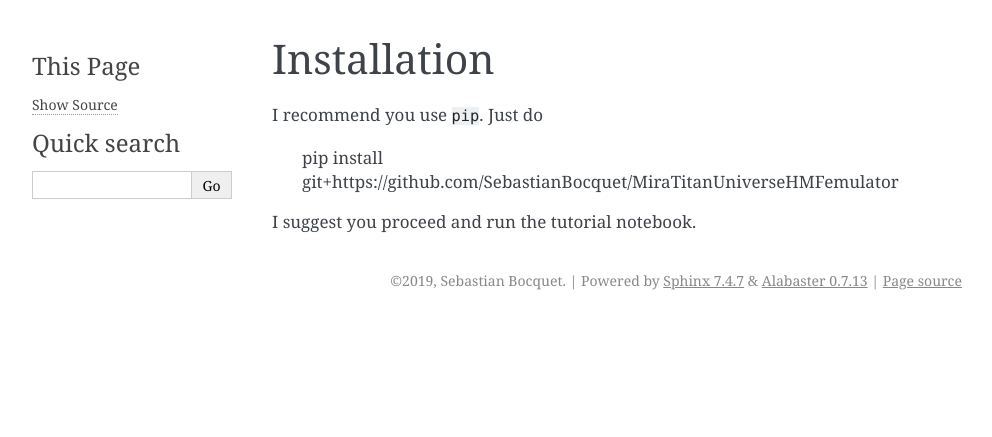
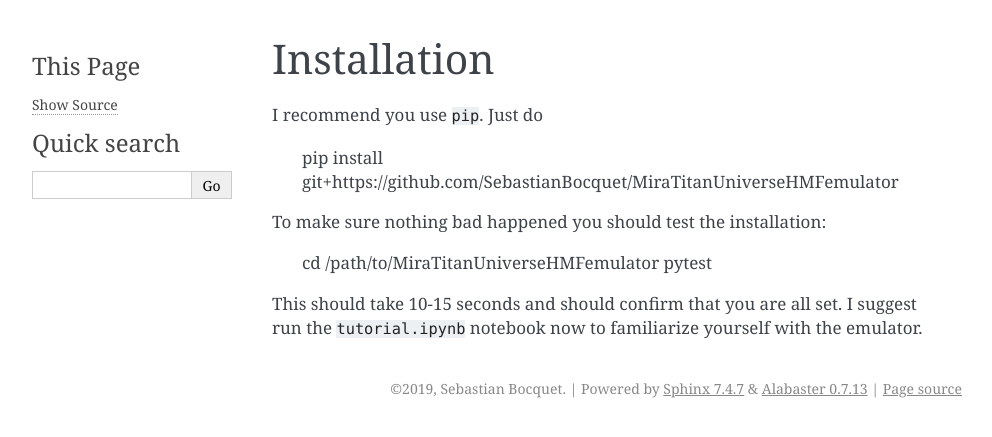
Before and after one commit to SebastianBocquet/MiraTitanHMFemulator, a Sphinx documentation site: the page built from docs/installation.rst, in a window 1280 px wide. Shown: the top 437 px of the page, without its empty margins (148-1140 px from the left). Built offline with Sphinx 7.4.7, drawn with Linux system fonts in a browser that asks for light colours; the version number could not be read and is left out.

Commit message:
Add tests to documentation

```diff
--- a/docs/installation.rst
+++ b/docs/installation.rst
@@ -6,4 +6,11 @@ I recommend you use ``pip``. Just do
 
     pip install git+https://github.com/SebastianBocquet/MiraTitanUniverseHMFemulator
 
-I suggest you proceed and run the tutorial notebook.
+To make sure nothing bad happened you should test the installation:
+
+    cd /path/to/MiraTitanUniverseHMFemulator
+    pytest
+
+This should take 10-15 seconds and should confirm that you are all set. I
+suggest run the ``tutorial.ipynb`` notebook now to familiarize yourself with the
+emulator.
```
Also changed, not shown: README.rst (+7 -0 lines).
